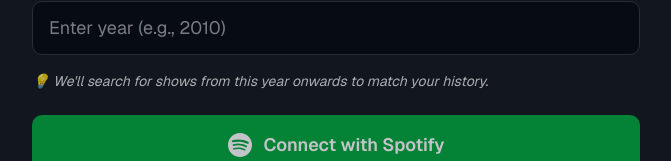
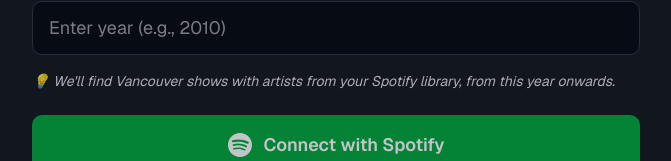
Before and after one commit to artur21kim/vancouver-concerts, a Next.js app: page /questionnaire in a window 1280 px wide. Shown: the part 401-562 px from the top of the page, without its empty margins (304-975 px from the left). Built offline with nearby package versions, Linux system fonts and the light colour scheme; no server answers.

Commit message:
fix(questionnaire): note update

```diff
--- a/app/questionnaire/page.tsx
+++ b/app/questionnaire/page.tsx
@@ -271,7 +271,7 @@
               )}
 
               <p className="text-sm text-foreground/70 italic mt-4">
-                💡 We'll search for shows from this year onwards to match your history.
+                💡 We'll find Vancouver shows with artists from your Spotify library, from this year onwards.
               </p>
             </div>
           ) : (
```
